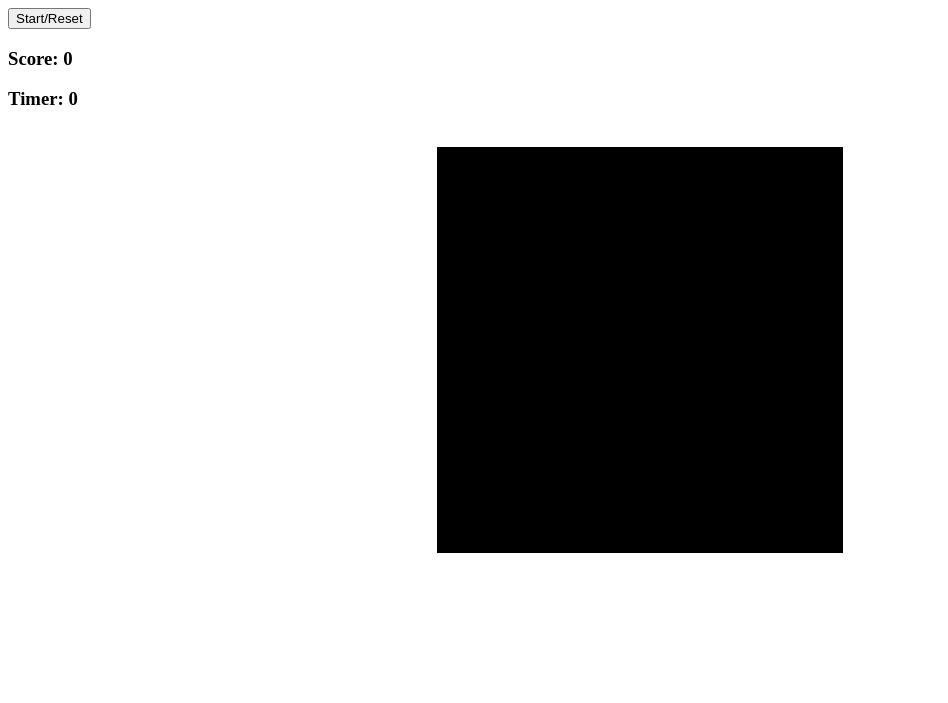
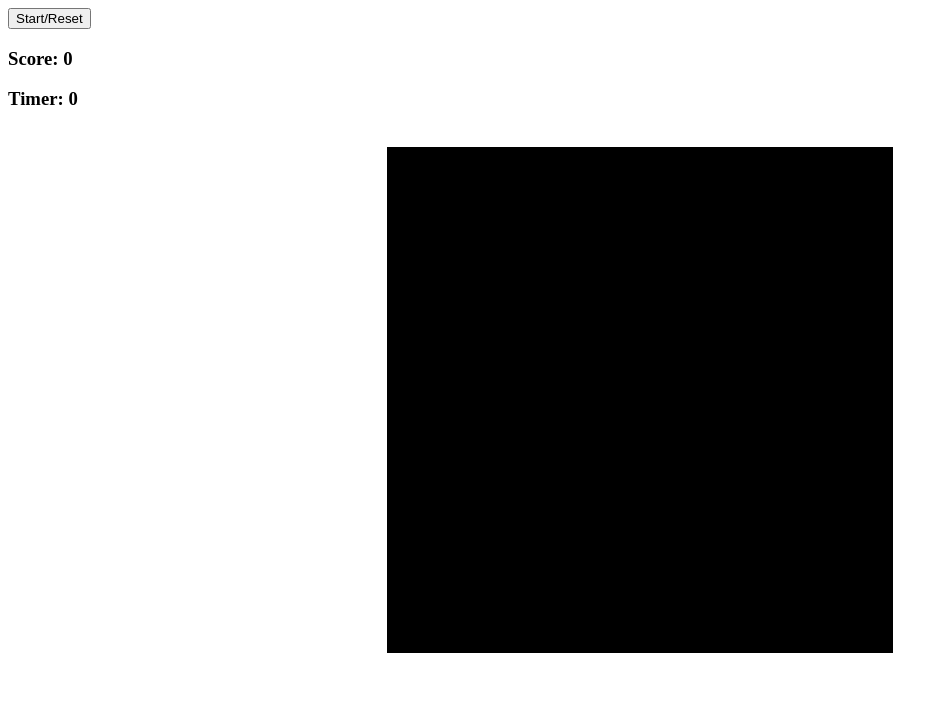
Before and after one commit to l1mk/snake_extra_curriculum, a plain HTML site: page index.html in a window 1280 px wide. Shown: the whole page, without its empty margins (0-948 px from the left). Drawn offline with Linux system fonts and the light colour scheme.

Commit message:
increase game size

```diff
--- a/style.css
+++ b/style.css
@@ -1,7 +1,7 @@
 .grid {
     background-color: black;
-    width: 400px;
-    height: 400px;
+    width: 500px;
+    height: 500px;
     display: flex;
     flex-wrap: wrap;
     border-style: solid;
@@ -9,8 +9,8 @@
 }
 
 .grid div {
-    width: 40px;
-    height: 40px;
+    width: 50px;
+    height: 50px;
 }
 
 .pkb1 {
```
